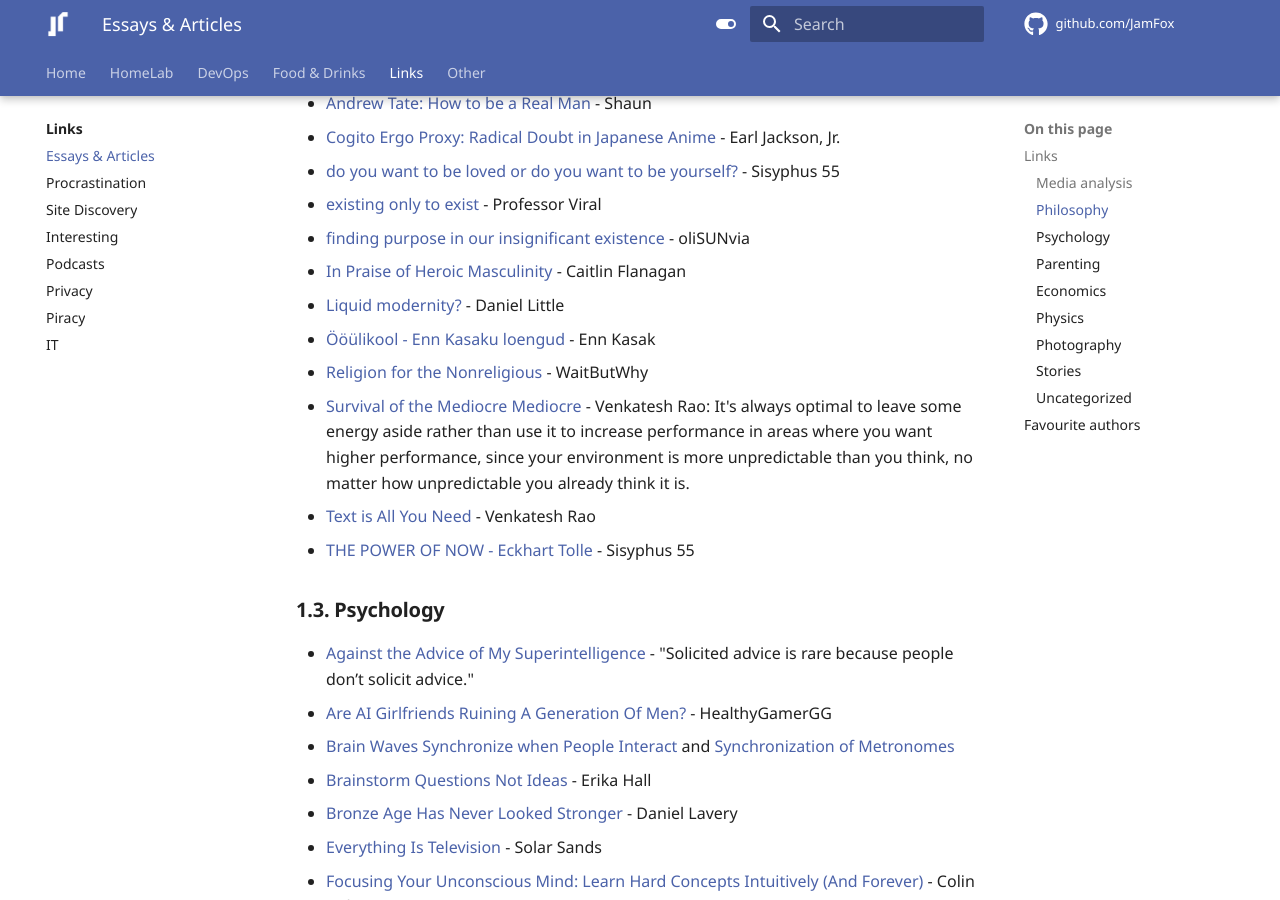
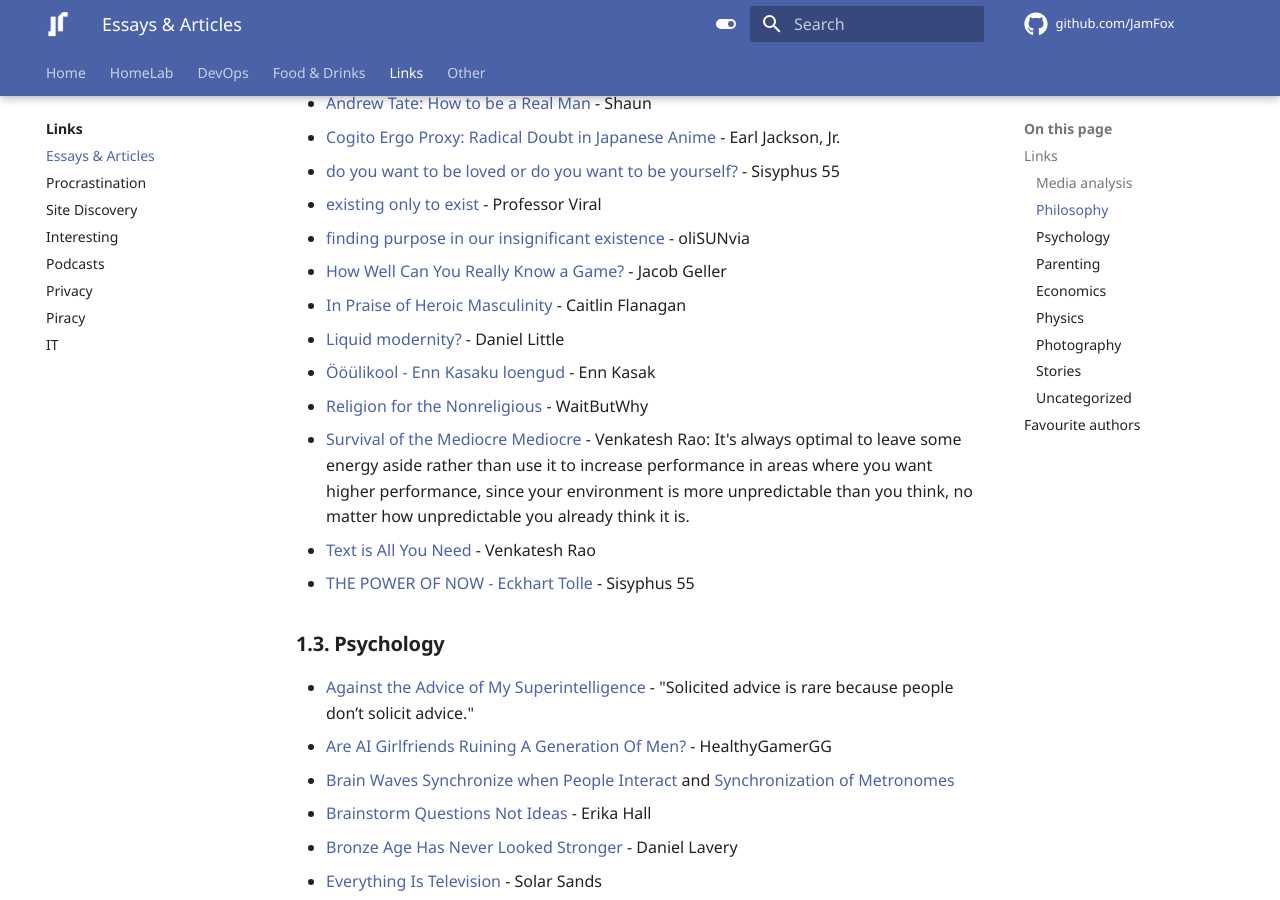
Before and after one commit to JamFox/docs.jamfox.dev, an MkDocs documentation site: the page built from docs/content/links/essays.md, in a window 1280 px wide and 900 px high, scrolled down 959 px. Built offline with MkDocs 1.6.1 and Material for MkDocs 9.7.7, drawn with Linux system fonts in a browser that asks for light colours; comment, search, counter and statistics services are not loaded.

Commit message:
add know a game geller

```diff
--- a/docs/content/links/essays.md
+++ b/docs/content/links/essays.md
@@ -32,6 +32,7 @@ title: "Essays & Articles"
 - [do you want to be loved or do you want to be yourself?](https://youtu.be/3Y81L_CUV3M) - Sisyphus 55
 - [existing only to exist](https://www.youtube.com/watch?v=rCb4K_tc9OY) - Professor Viral
 - [finding purpose in our insignificant existence](https://youtu.be/qjvARuTSjqE) -  oliSUNvia
+- [How Well Can You Really Know a Game?](https://www.youtube.com/watch?v=cSrP1ipkes0) - Jacob Geller
 - [In Praise of Heroic Masculinity](https://archive.li/https://www.theatlantic.com/ideas/archive/2023/08/heroic-toxic-masculinity-boys/675172/) - Caitlin Flanagan
 - [Liquid modernity?](https://understandingsociety.blogspot.com/2014/05/liquid-modernity.html) - Daniel Little
 - [Ööülikool - Enn Kasaku loengud](http://www.ylikool.ee/et/13/enn_kasak) - Enn Kasak
```
